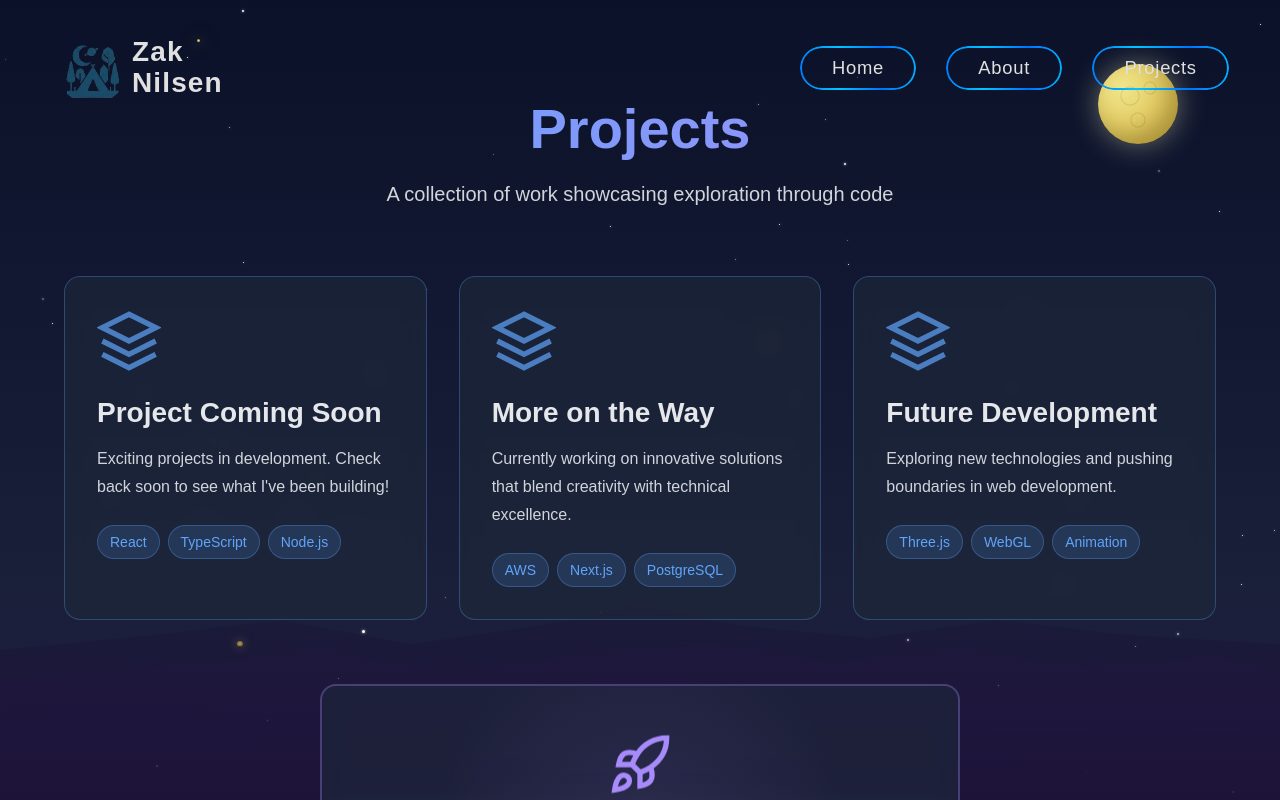
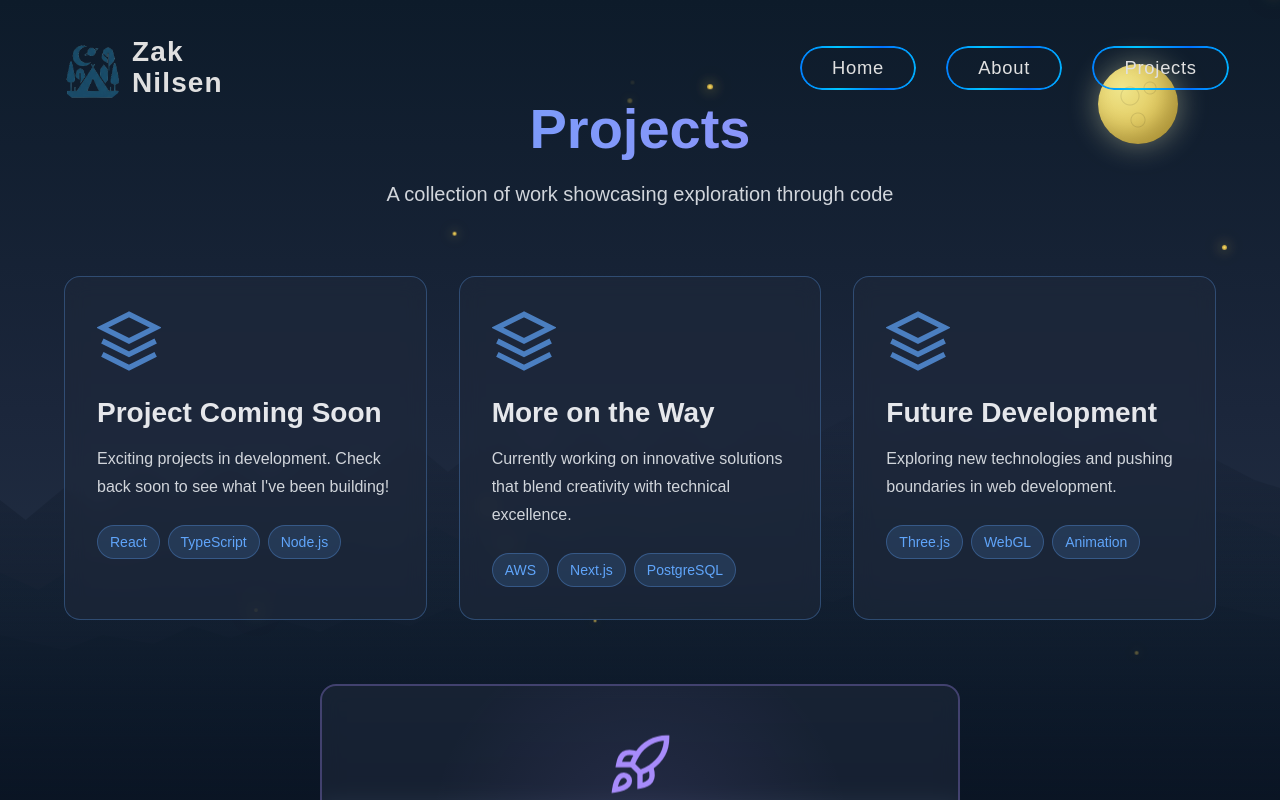
Before and after one commit to ZakNilsen/Zak-Website, a Next.js app: page /projects in a window 1280 px wide. Shown: the top 800 px of the page. Built offline with nearby package versions, Linux system fonts and the light colour scheme.

Commit message:
more stuff, but need to do more- this is not right

```diff
--- a/app/projects/page.tsx
+++ b/app/projects/page.tsx
@@ -4,34 +4,11 @@ import { makeRNG } from "../utility/utility";
 import { useState, useEffect, useRef } from "react";
 
 export default function Projects() {
-  const stars = (() => {
-    const rng = makeRNG(20220522);
-    const starCount = 100;
 
-    return Array.from({ length: starCount }, (_, i) => {
-      const left = rng() * 100;
-      const top = rng() * 100;
-      const sizeRand = rng();
-      const size = sizeRand < 0.7 ? 1 : sizeRand < 0.9 ? 2 : 3;
-      const animDelay = rng() * 8;
-      const animDuration = 3 + rng() * 5;
-
-      const style = {
-        "--star-left": `${left}%`,
-        "--star-top": `${top}%`,
-        "--star-size": `${size}px`,
-        "--anim-delay": `${animDelay}s`,
-        "--anim-duration": `${animDuration}s`,
-      } as React.CSSProperties;
-
-      return <div key={i} className={styles.star} style={style}></div>;
-    });
-  })();
-
-  // Fireflies
+  // Fireflies - increased count for forest atmosphere
   const fireflies = (() => {
-    const rng = makeRNG(20000101);
-    const fireflyCount = 15;
+    const rng = makeRNG(20230101);
+    const fireflyCount = 25;
 
     return Array.from({ length: fireflyCount }, (_, i) => {
       const startX = rng() * 100;
@@ -94,18 +71,6 @@ export default function Projects() {
     return () => clearInterval(interval);
   }, []);
 
-  // Parallax effect for mountains
-  const [scrollY, setScrollY] = useState(0);
-
-  useEffect(() => {
-    const handleScroll = () => {
-      setScrollY(window.scrollY);
-    };
-
-    window.addEventListener('scroll', handleScroll);
-    return () => window.removeEventListener('scroll', handleScroll);
-  }, []);
-
   // Placeholder project data
   const placeholderProjects = [
     {
@@ -130,7 +95,6 @@ export default function Projects() {
 
   return (
     <div className={styles.projectsContainer}>
-      <div className={styles.stars}>{stars}</div>
       <div className={styles.fireflies}>{fireflies}</div>
 
       {/* Comet trail */}
@@ -149,6 +113,11 @@ export default function Projects() {
       <div className={styles.moon} data-phase={moonPhase}>
         <div className={styles.moonSurface}></div>
       </div>
+
+      {/* Forest Silhouettes */}
+      <div className={styles.forestBack}></div>
+      <div className={styles.forestMid}></div>
+      <div className={styles.forestFront}></div>
 
       <div className={styles.projectsContent}>
 
@@ -196,20 +165,6 @@ export default function Projects() {
         </section>
 
       </div>
-
-      {/* Parallax Mountains */}
-      <div
-        className={styles.mountainLayer3}
-        style={{ transform: `translateY(${scrollY * 0.1}px)` }}
-      />
-      <div
-        className={styles.mountainLayer2}
-        style={{ transform: `translateY(${scrollY * 0.2}px)` }}
-      />
-      <div
-        className={styles.mountainLayer1}
-        style={{ transform: `translateY(${scrollY * 0.3}px)` }}
-      />
     </div>
   );
 }
--- a/app/projects/projects.module.css
+++ b/app/projects/projects.module.css
@@ -1,43 +1,10 @@
 .projectsContainer {
   min-height: 100vh;
-  background: linear-gradient(to bottom, #0a1128 0%, #1a1f3a 50%, #2d1b4e 100%);
+  background: linear-gradient(to bottom, #0d1b2a 0%, #1b263b 40%, #2d3e50 100%);
   color: #e5e7eb;
-  padding: 6rem 1.5rem 12rem;
+  padding: 6rem 1.5rem 2rem;
   position: relative;
   overflow-x: hidden;
-}
-
-/* Star Field */
-.stars {
-  position: absolute;
-  top: 0;
-  left: 0;
-  width: 100%;
-  height: 100%;
-  pointer-events: none;
-  z-index: 0;
-}
-
-.star {
-  position: absolute;
-  left: var(--star-left);
-  top: var(--star-top);
-  width: var(--star-size);
-  height: var(--star-size);
-  background: white;
-  border-radius: 50%;
-  box-shadow: 0 0 3px rgba(255, 255, 255, 0.8);
-  animation: twinkle var(--anim-duration) ease-in-out infinite;
-  animation-delay: var(--anim-delay);
-}
-
-@keyframes twinkle {
-  0%, 100% {
-    opacity: 0.3;
-  }
-  50% {
-    opacity: 1;
-  }
 }
 
 /* Fireflies */
@@ -48,7 +15,7 @@
   width: 100%;
   height: 100%;
   pointer-events: none;
-  z-index: 1;
+  z-index: 4;
 }
 
 .firefly {
@@ -60,8 +27,8 @@
   background: radial-gradient(circle, rgba(255, 223, 100, 1), rgba(255, 200, 50, 0.6));
   border-radius: 50%;
   box-shadow:
-    0 0 10px rgba(255, 223, 100, 0.8),
-    0 0 20px rgba(255, 200, 50, 0.4);
+    0 0 15px rgba(255, 223, 100, 0.9),
+    0 0 30px rgba(255, 200, 50, 0.5);
   animation:
     fireflyFloat var(--float-duration) ease-in-out infinite,
     fireflyGlow 2s ease-in-out infinite;
@@ -180,54 +147,72 @@
 .moon[data-phase="6"] { opacity: 0.8; box-shadow: inset -20px 0 30px rgba(0, 0, 0, 0.6); } /* First Quarter */
 .moon[data-phase="7"] { opacity: 0.9; box-shadow: inset -10px 0 20px rgba(0, 0, 0, 0.4); } /* Waxing Gibbous */
 
-/* Parallax Mountains */
-.mountainLayer1,
-.mountainLayer2,
-.mountainLayer3 {
+/* Forest Silhouettes */
+.forestBack,
+.forestMid,
+.forestFront {
   position: fixed;
   bottom: 0;
   left: 0;
   width: 100%;
+  pointer-events: none;
+}
+
+.forestBack {
   height: 300px;
-  pointer-events: none;
+  background: linear-gradient(to top, rgba(15, 30, 45, 0.6) 0%, transparent 100%);
+  clip-path: polygon(
+    0% 100%, 0% 45%, 5% 50%, 8% 45%, 12% 48%, 15% 42%, 18% 46%, 22% 40%, 25% 44%,
+    28% 38%, 32% 42%, 35% 36%, 38% 40%, 42% 35%, 45% 39%, 48% 33%, 52% 37%, 55% 32%,
+    58% 36%, 62% 30%, 65% 34%, 68% 29%, 72% 33%, 75% 28%, 78% 32%, 82% 27%, 85% 31%,
+    88% 26%, 92% 30%, 95% 35%, 100% 40%, 100% 100%
+  );
+  z-index: 1;
+}
+
+.forestMid {
+  height: 350px;
+  background: linear-gradient(to top, rgba(20, 40, 60, 0.8) 0%, transparent 100%);
+  clip-path: polygon(
+    0% 100%, 0% 35%, 3% 40%, 6% 33%, 10% 38%, 13% 30%, 16% 35%, 20% 28%, 23% 33%,
+    27% 25%, 30% 30%, 34% 22%, 37% 28%, 41% 20%, 44% 26%, 48% 18%, 51% 24%, 55% 16%,
+    58% 22%, 62% 14%, 65% 20%, 69% 12%, 72% 18%, 76% 10%, 79% 16%, 83% 8%, 86% 14%,
+    90% 10%, 93% 15%, 97% 20%, 100% 25%, 100% 100%
+  );
+  z-index: 2;
+}
+
+.forestFront {
+  height: 400px;
+  background: linear-gradient(to top, rgba(10, 20, 35, 0.95) 0%, transparent 100%);
+  clip-path: polygon(
+    0% 100%, 0% 25%, 2% 30%, 5% 22%, 8% 28%, 11% 18%, 14% 24%, 18% 15%, 21% 22%,
+    25% 12%, 28% 20%, 32% 10%, 35% 18%, 39% 8%, 42% 16%, 46% 6%, 49% 14%, 53% 5%,
+    56% 12%, 60% 4%, 63% 10%, 67% 3%, 70% 9%, 74% 2%, 77% 8%, 81% 4%, 84% 10%,
+    88% 6%, 91% 12%, 95% 15%, 98% 20%, 100% 22%, 100% 100%
+  );
   z-index: 3;
 }
 
-.mountainLayer3 {
-  background: linear-gradient(to top, #1a1f3a 0%, transparent 100%);
-  clip-path: polygon(
-    0% 100%, 0% 70%, 10% 65%, 20% 72%, 30% 68%, 40% 75%, 50% 70%,
-    60% 76%, 70% 72%, 80% 78%, 90% 75%, 100% 80%, 100% 100%
-  );
-  opacity: 0.3;
-  z-index: 3;
-}
+@media (max-width: 768px) {
+  .forestBack {
+    height: 200px;
+  }
 
-.mountainLayer2 {
-  background: linear-gradient(to top, #2d1b4e 0%, transparent 100%);
-  clip-path: polygon(
-    0% 100%, 0% 60%, 15% 55%, 25% 50%, 35% 58%, 45% 52%, 55% 48%,
-    65% 54%, 75% 50%, 85% 56%, 95% 52%, 100% 58%, 100% 100%
-  );
-  opacity: 0.5;
-  z-index: 4;
-}
+  .forestMid {
+    height: 250px;
+  }
 
-.mountainLayer1 {
-  background: linear-gradient(to top, #1a1035 0%, transparent 100%);
-  clip-path: polygon(
-    0% 100%, 0% 50%, 12% 45%, 22% 40%, 32% 48%, 42% 42%, 50% 35%,
-    58% 42%, 68% 46%, 78% 40%, 88% 45%, 100% 48%, 100% 100%
-  );
-  opacity: 0.7;
-  z-index: 5;
+  .forestFront {
+    height: 300px;
+  }
 }
 
 .projectsContent {
   max-width: 72rem;
   margin: 0 auto;
   position: relative;
-  z-index: 6;
+  z-index: 5;
 }
 
 /* Header Section */
@@ -431,12 +416,6 @@
     top: 5%;
     right: 5%;
   }
-
-  .mountainLayer1,
-  .mountainLayer2,
-  .mountainLayer3 {
-    height: 200px;
-  }
 }
 
 @media (min-width: 768px) {
```
